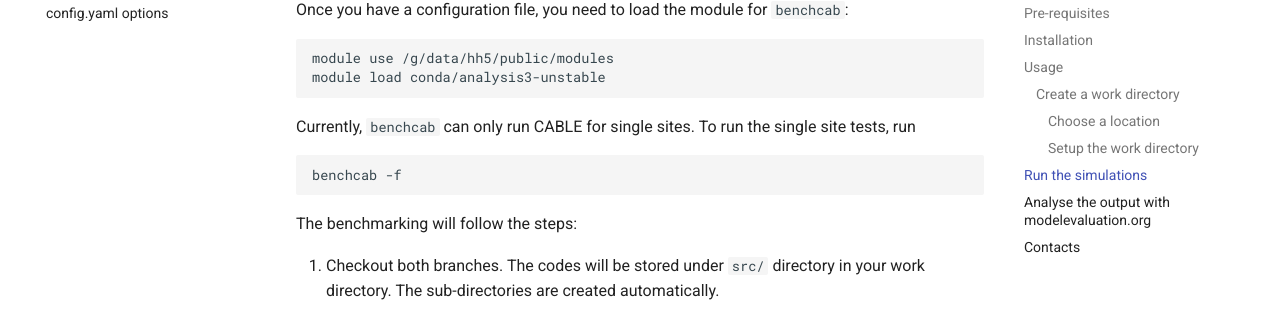
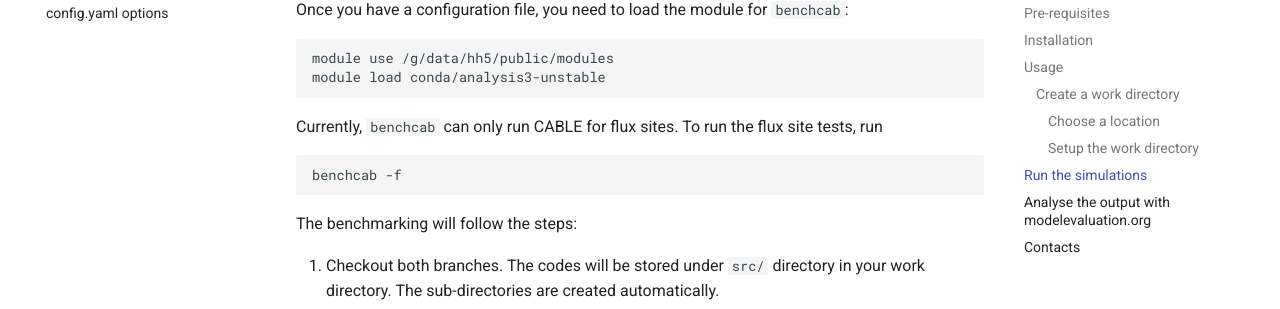
Before and after one commit to mdekauwe/CABLE_benchmarking, an MkDocs documentation site: the page built from docs/user_guide/index.md, in a window 1280 px wide and 900 px high, scrolled down 1839 px. Shown: the part 143-452 px from the top of the window. Built offline with MkDocs 1.6.1 and Material for MkDocs 9.7.7, drawn with Linux system fonts in a browser that asks for light colours; comment, search, counter and statistics services are not loaded.

Commit message:
Update docs/user_guide/index.md
Co-authored-by: Claire Carouge <ccarouge@users.noreply.github.com>

````diff
--- a/docs/user_guide/index.md
+++ b/docs/user_guide/index.md
@@ -61,7 +61,7 @@
 module load conda/analysis3-unstable
 ```
 
-Currently, `benchcab` can only run CABLE for single sites. To run the single site tests, run
+Currently, `benchcab` can only run CABLE for flux sites. To run the flux site tests, run
 
 ```bash
 benchcab -f
````
